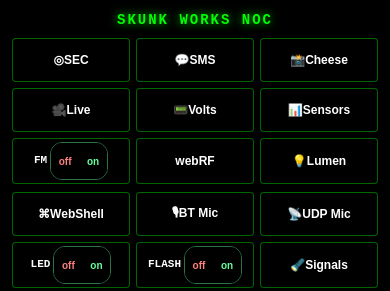
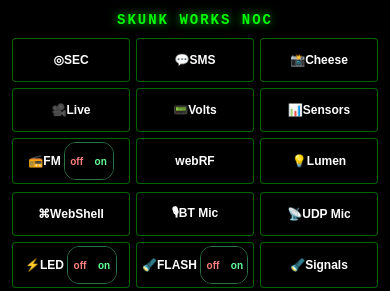
Before and after one commit to stuntlc/websitepi, a plain HTML site: page index.html in a window 390 px wide. Shown: the top 291 px of the page. Drawn offline with Linux system fonts and the light colour scheme; no server answers.

Commit message:
Restore device control icons and button styling
Co-authored-by: Copilot <223556219+Copilot@users.noreply.github.com>

```diff
--- a/index.html
+++ b/index.html
@@ -149,6 +149,9 @@ button:active, a:active {
   border: 1px solid rgba(0, 255, 0, 0.4);
   border-radius: 4px;
   background: #000;
+  font-family: Arial, sans-serif;
+  font-size: 13px;
+  font-weight: 700;
   white-space: nowrap;
 }
 
@@ -588,7 +591,7 @@ body::before { background: rgba(0, 0, 0, 0.82); }
     <button onclick="runAction('sensor.sh')">📟Volts</button>
     <button onclick="location.href='sensors.html'">📊Sensors</button>
     <div class="device-switch" role="group" aria-label="FM control; highlighted side is the last successful command">
-      <span>FM</span><span class="device-switch-track">
+      <span>📻FM</span><span class="device-switch-track">
         <button type="button" aria-label="FM off" aria-pressed="false" onclick="switchDevice(this, 'fmphoneoff', 'FM OFF')">off</button>
         <button type="button" aria-label="FM on" aria-pressed="false" onclick="switchDevice(this, 'fmradiophone', 'FM ON')">on</button>
       </span>
@@ -602,13 +605,13 @@ body::before { background: rgba(0, 0, 0, 0.82); }
     <button onclick="location.href='btmic.html'">🎙BT Mic</button>
     <button onclick="location.href='udpmic.html'">📡UDP Mic</button>
     <div class="device-switch" role="group" aria-label="LED control; highlighted side is the last successful command">
-      <span>LED</span><span class="device-switch-track">
+      <span>⚡LED</span><span class="device-switch-track">
         <button type="button" aria-label="LED off" aria-pressed="false" onclick="switchDevice(this, 'relayoff.sh', 'LED OFF')">off</button>
         <button type="button" aria-label="LED on" aria-pressed="false" onclick="switchDevice(this, 'relayon.sh', 'LED ON')">on</button>
       </span>
     </div>
     <div class="device-switch" role="group" aria-label="Phone flashlight control; highlighted side is the last successful command">
-      <span>FLASH</span><span class="device-switch-track">
+      <span>🔦FLASH</span><span class="device-switch-track">
         <button type="button" aria-label="Phone flashlight off" aria-pressed="false" onclick="switchDevice(this, 'phonelight0', 'Flashlight OFF')">off</button>
         <button type="button" aria-label="Phone flashlight on" aria-pressed="false" onclick="switchDevice(this, 'phonelight1', 'Flashlight ON')">on</button>
       </span>
--- a/responsive.css
+++ b/responsive.css
@@ -43,8 +43,8 @@ button:focus-visible, a:focus-visible, input:focus-visible, textarea:focus-visib
   .home .topbar h1 { display: block; margin: 0; }
   .home .controls-row { display: grid; grid-template-columns: repeat(3, minmax(0, 1fr)); gap: 6px; align-items: stretch; }
   .home .controls-row button { min-width: 0; min-height: 44px; padding: 6px 3px; font-size: 12px; white-space: normal; overflow-wrap: anywhere; }
-  .home .device-switch { min-width: 0; min-height: 44px; gap: 3px; font-size: 11px; }
-  .home .device-switch-track button { min-width: 28px; min-height: 36px; padding: 3px; font-size: 10px; }
+  .home .device-switch { min-width: 0; min-height: 44px; gap: 3px; font-size: 12px; }
+  .home .device-switch-track button { min-width: 24px; min-height: 36px; padding: 3px; font-size: 10px; }
   .home .main { flex: none; justify-content: flex-start; overflow: visible; padding: 12px; }
   .home .media-container { max-width: 100%; align-items: stretch; }
   .home .media-container > div { min-width: 0; }
```
